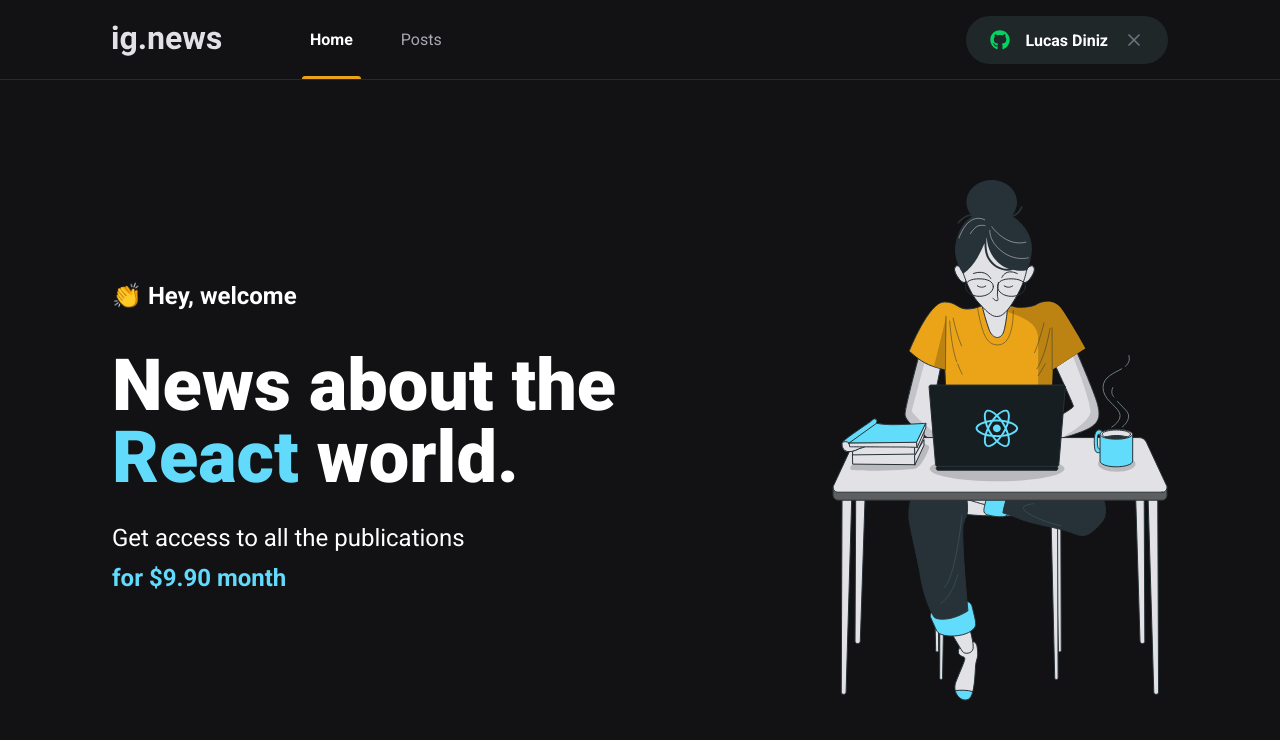
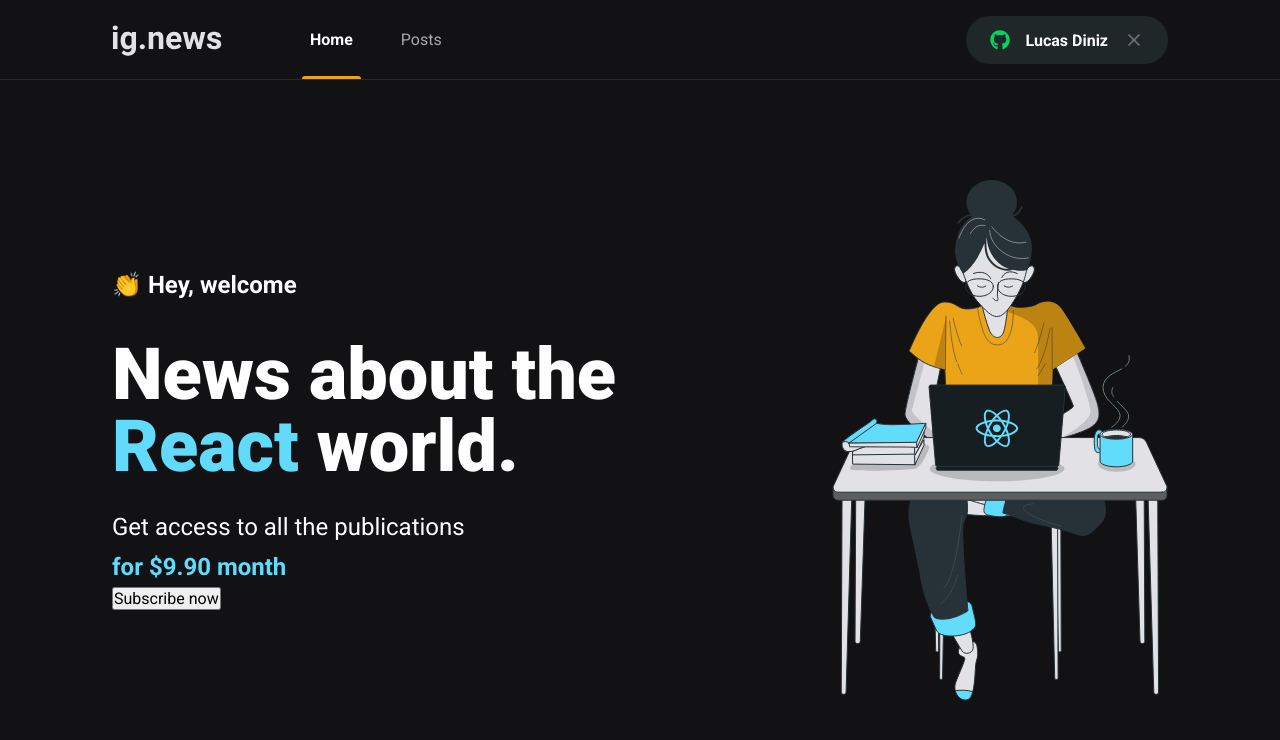
Before and after one commit to lucasdiniz10/ig.news, a Next.js app: page / in a window 1280 px wide. Shown: the top 740 px of the page. Built offline with nearby package versions, Linux system fonts and the light colour scheme.

Commit message:
estrutura botao subscribe

```diff
--- a/src/components/SubscribeButton/index.tsx
+++ b/src/components/SubscribeButton/index.tsx
@@ -1,5 +1,12 @@
+import styles from './styles.module.scss'
+
 export function SubscribeButton() {
   return (
-    <button></button>
+    <button
+      type="button"
+      className={styles.subscribeButton}
+    >
+      Subscribe now
+    </button>
   );
 }
--- a/src/components/SubscribeButton/styles.module.scss
+++ b/src/components/SubscribeButton/styles.module.scss
@@ -0,0 +1,2 @@
+.subscribeButton {
+}
--- a/src/pages/index.tsx
+++ b/src/pages/index.tsx
@@ -1,4 +1,5 @@
 import Head from 'next/head';
+import { SubscribeButton } from '../components/SubscribeButton';
 
 import styles from './home.module.scss';
 
@@ -16,6 +17,7 @@ export default function Home() {
             Get access to all the publications <br />
             <span>for $9.90 month</span>
           </p>
+          <SubscribeButton />
         </section>
 
         <img src="/images/avatar.svg" alt="Girl Coding" />
```
